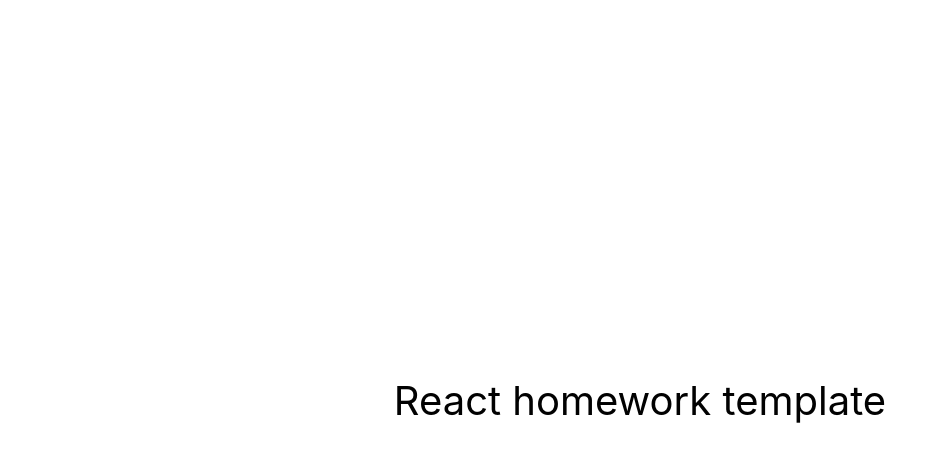
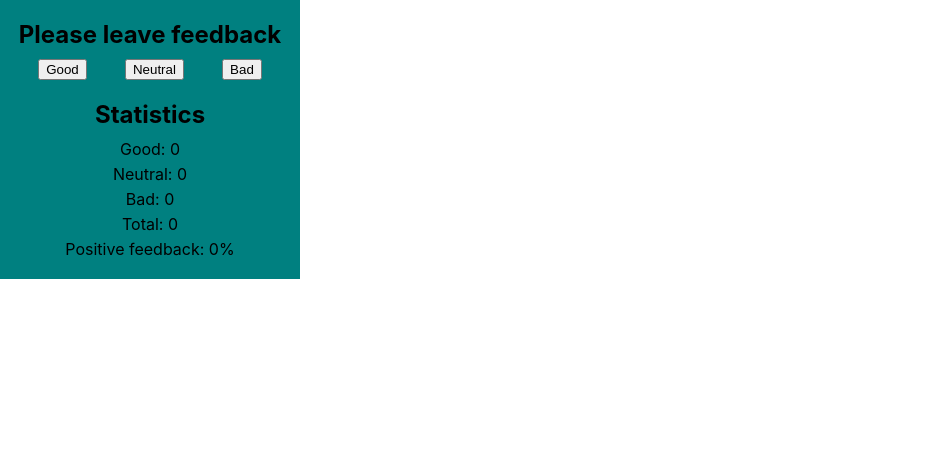
Before and after one commit to Vova-KE/goit-react-hw-02-feedback_91, a React (Create React App) app: page / in a window 1280 px wide. Shown: the top 462 px of the page, without its empty margins (0-947 px from the left). Built offline with nearby package versions, Linux system fonts and the light colour scheme.

Commit message:
task 1 part 1-2
task 1 part 1-2

```diff
--- a/src/components/App.jsx
+++ b/src/components/App.jsx
@@ -1,16 +1,9 @@
+import Feedback from './Feedback';
+
 export const App = () => {
   return (
-    <div
-      style={{
-        height: '100vh',
-        display: 'flex',
-        justifyContent: 'center',
-        alignItems: 'center',
-        fontSize: 40,
-        color: '#010101'
-      }}
-    >
-      React homework template
+    <div>
+      <Feedback />
     </div>
   );
 };
--- /dev/null
+++ b/src/components/Feedback/index.jsx
@@ -0,0 +1,64 @@
+import React, { Component } from 'react';
+import style from './style.module.css';
+
+class Feedback extends Component {
+  state = {
+    good: 0,
+    neutral: 0,
+    bad: 0,
+  };
+
+  countTotalFeedback = () =>
+    this.state.good + this.state.neutral + this.state.bad;
+  countPositiveFeedbackPercentage = () =>
+    (this.state.good / this.countTotalFeedback()) * 100;
+  roundPercentage = () => this.countPositiveFeedbackPercentage().toFixed(0);
+
+  handleClickGood = () => {
+    this.setState(prevState => {
+      return { good: prevState.good + 1 };
+    });
+  };
+
+  handleClickNeutral = () => {
+    this.setState(prevState => {
+      return { neutral: prevState.neutral + 1 };
+    });
+  };
+
+  handleClickBad = () => {
+    this.setState(prevState => {
+      return { bad: prevState.bad + 1 };
+    });
+  };
+
+  render() {
+    return (
+      <div className={style.wrapper}>
+        <h2 className={style.title}>Please leave feedback</h2>
+        <div className={style.buttons}>
+          <button className={style.button} onClick={this.handleClickGood}>
+            Good
+          </button>
+          <button className={style.button} onClick={this.handleClickNeutral}>
+            Neutral
+          </button>
+          <button className={style.button} onClick={this.handleClickBad}>
+            Bad
+          </button>
+        </div>
+
+        <h2 className={style.title}>Statistics</h2>
+        <p className={style.statItem}>Good: {this.state.good}</p>
+        <p className={style.statItem}>Neutral: {this.state.neutral}</p>
+        <p className={style.statItem}>Bad: {this.state.bad}</p>
+        <p className={style.statItem}>Total: {this.countTotalFeedback()}</p>
+        <p className={style.statItem}>
+          Positive feedback: {this.state.good ? this.roundPercentage() : 0}%
+        </p>
+      </div>
+    );
+  }
+}
+
+export default Feedback;
--- /dev/null
+++ b/src/components/Feedback/style.module.css
@@ -0,0 +1,24 @@
+.wrapper {
+  width: 300px;
+  background-color: teal;
+  text-align: center;
+  padding: 20px 0;
+}
+
+.title {
+  margin-bottom: 10px;
+}
+
+.buttons {
+  display: flex;
+  justify-content: space-evenly;
+  margin-bottom: 20px;
+}
+
+.button {
+  cursor: pointer;
+}
+
+.statItem:not(:last-child) {
+  padding-bottom: 5px;
+}
--- a/src/index.css
+++ b/src/index.css
@@ -13,3 +13,25 @@
   font-family: source-code-pro, Menlo, Monaco, Consolas, 'Courier New',
     monospace;
 }
+
+h1,
+h2,
+h3,
+h4,
+h5,
+h6,
+p {
+  margin: 0;
+}
+
+ul,
+ol {
+  margin: 0;
+  padding: 0;
+}
+
+img {
+  display: block;
+  max-width: 100%;
+  height: auto;
+}
```
